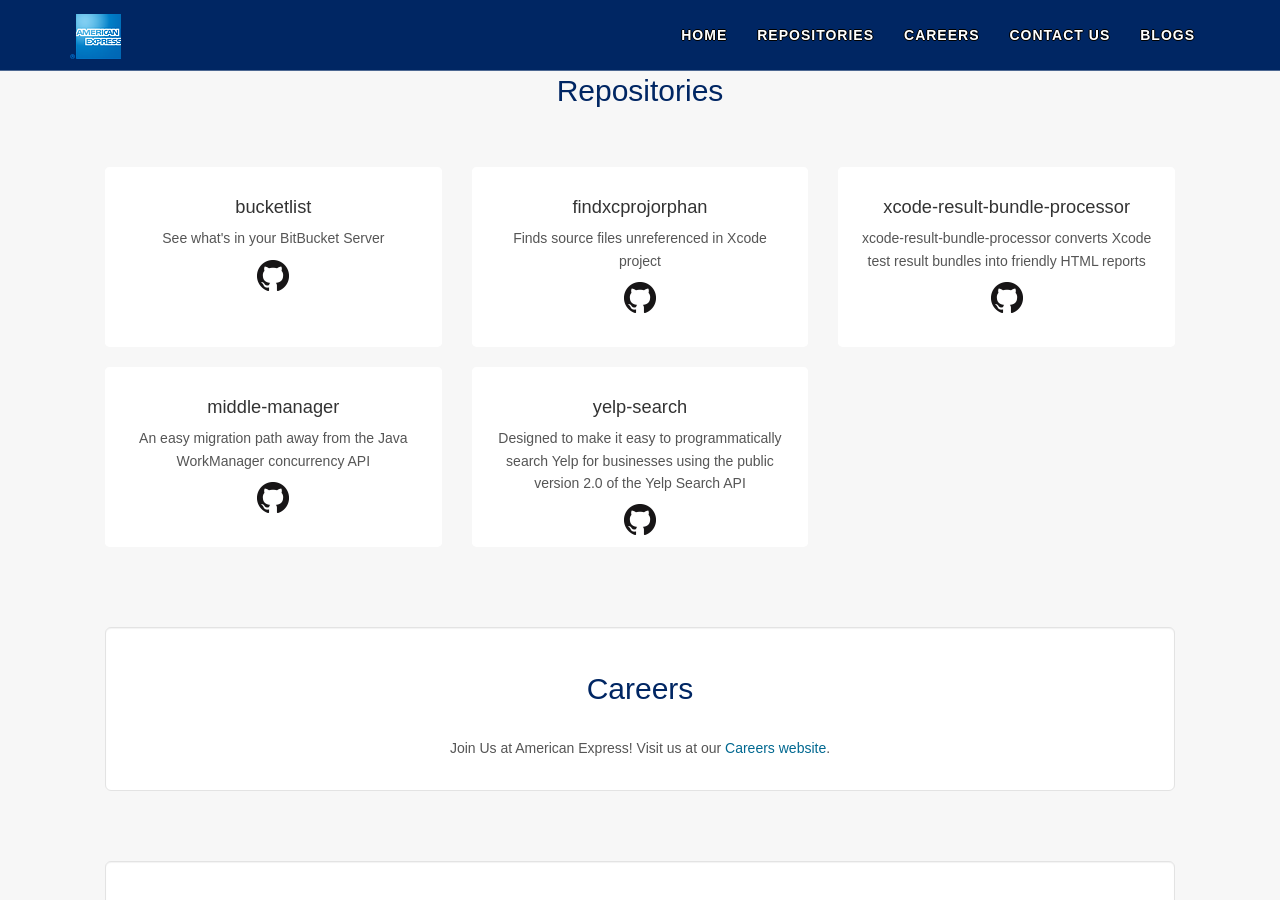
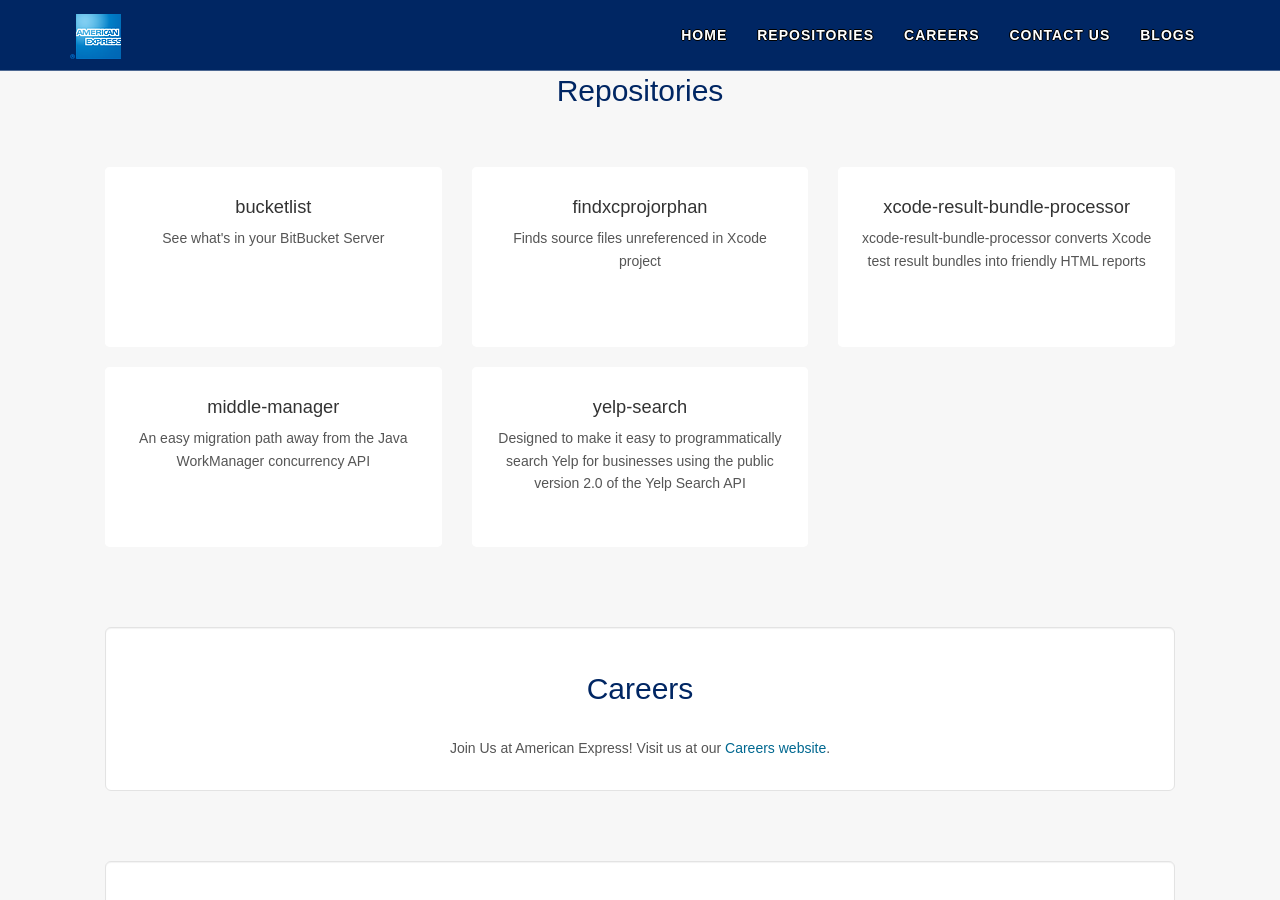
Before and after one commit to tuhingupta/tuhingupta.github.io, a Jekyll site: the page built from index.html, in a window 1280 px wide and 900 px high, scrolled down 326 px. Built offline with Jekyll 4.4.1, drawn with Linux system fonts in a browser that asks for light colours; nearby versions of some CDN libraries.

Commit message:
icon link was removed

```diff
--- a/index.html
+++ b/index.html
@@ -65,15 +65,18 @@
                                   <a href="{{ repository.ref }}" target="_blank"><h4>{{ repository.title }}</h4></a>
                                    <p>{{ repository.description }}</p>
                                    <a href="{{ repository.ref }}" data-toggle="tooltip" data-placement="bottom" title="Life" >
-                                   <a href="{{ repository.ref }}" target="_blank">
+                                  <!-- <a href="{{ repository.ref }}" target="_blank">
                                     <img src="img/GitHub-Mark-32px.png" alt="github">
-                                    </a>
+                                    </a> -->
                                     </a>
                                 </div>
                             </div>
-                        <div class="expandable-box-bottom">
-                           <span><svg class="icon icon-chain"><use xlink:href="#icon-chain"></use></svg></span>
-                        </div>
+                          <div class="expandable-box-bottom">
+                              <!-- <span><svg class="icon icon-chain"><use xlink:href="#icon-chain"></use></svg></span> -->
+                               <a href="{{ repository.ref }}" target="_blank">
+                                    <img src="img/GitHub-Mark-32px.png" alt="github">
+                                    </a>
+                          </div>
                     </div>
                 </div>
                  {% endfor %}
```
